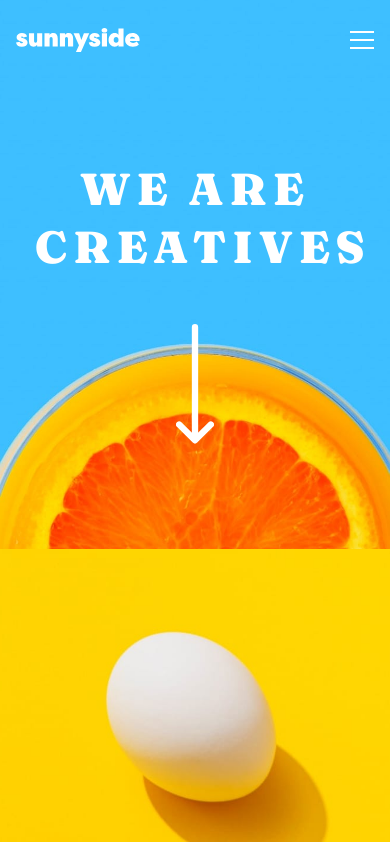
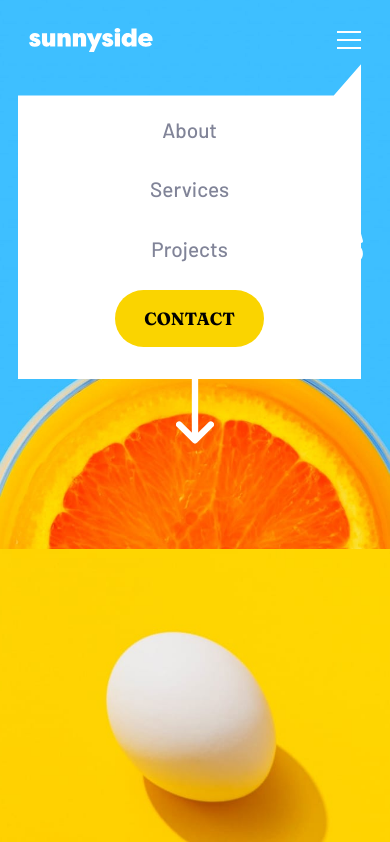
Before and after one commit to coder-teamie/sunnyside-agency-landing-page, a plain HTML site: page index.html in a window 390 px wide. Both pictures are taken after a click on the button 362 px from the left and 40 px from the top of the page. Shown: the top 842 px of the page. Drawn offline with Linux system fonts and the light colour scheme.

Commit message:
challenge completed

```diff
--- a/app.js
+++ b/app.js
@@ -0,0 +1,6 @@
+const toggleBtn = document.getElementById('nav-toggle');
+const sidebar = document.getElementById('sidebar');
+
+toggleBtn.addEventListener('click', () => {
+  sidebar.classList.toggle('show-sidebar');
+});
--- a/index.html
+++ b/index.html
@@ -59,7 +59,8 @@
             <li><a href="#">About</a></li>
             <li><a href="#">Services</a></li>
             <li><a href="#">Projects</a></li>
-            <li><a href="#">Contact</a></li>
+            <!-- <li><a href="#">Contact</a></li> -->
+            <button class="contact-btn-sidebar" name="contact">Contact</button>
           </ul>
           <!-- end of nav links -->
         </aside>
--- a/scss/main.scss
+++ b/scss/main.scss
@@ -23,9 +23,69 @@
   // }
 }
 
+// ***** SIDEBAR *****
+
 .sidebar-links {
-  display: none;
+  position: fixed;
+  top: 4rem;
+  right: 1.8rem;
+  width: 100%;
+  height: auto;
+  @include transition(0.3s, linear);
+
+  // Hide Sidebar
+  transform: translateX(-100%);
+  padding: 2rem 1rem;
+  padding-top: 3rem;
+
+  .contact-btn-sidebar {
+    background: $yellow;
+    padding: 1rem 1.7rem;
+    font-size: 1.1rem;
+    text-transform: uppercase;
+    border-color: transparent;
+    border-radius: 30px;
+    font-weight: weights(bold);
+    font-family: $primaryFont;
+    cursor: pointer;
+  }
 }
+
+.show-sidebar .sidebar-links {
+  // Show sidebar
+  transform: translate(0);
+  background: white;
+  width: 88%;
+  margin: 0 auto;
+  text-align: center;
+
+  @include transition(0.3s, linear);
+  clip-path: polygon(
+    0 10%,
+    25% 10%,
+    92% 10%,
+    100% 0,
+    100% 16%,
+    100% 15%,
+    100% 85%,
+    100% 100%,
+    85% 100%,
+    15% 100%,
+    0 100%,
+    0% 85%
+  );
+
+  li {
+    margin-bottom: 1.5rem;
+  }
+
+  li a {
+    color: $darkGrayishBlue;
+    font-size: 1.3rem;
+  }
+}
+
+// ***** HEADER *****
 
 header {
   background: url('/images/mobile/image-header.jpg') center/cover no-repeat;
@@ -41,7 +101,7 @@ header {
     grid-template-columns: auto 1fr;
     align-items: center;
     height: 5rem;
-    padding: 0.5rem 1rem;
+    padding: 0.5rem 1.8rem;
 
     .nav-toggle {
       background: transparent;
@@ -53,6 +113,7 @@ header {
     }
   }
 
+  // HERO
   .hero {
     display: grid;
     place-items: center;
@@ -82,6 +143,7 @@ header {
   }
 }
 
+// TABLET LAYOUT
 @include tablet {
   .nav-toggle {
     display: none;
```
Also changed, not shown: dist/css/main.css, 3 other files.
